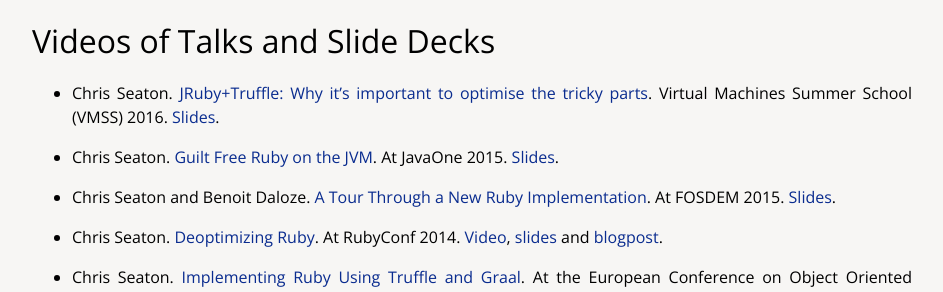
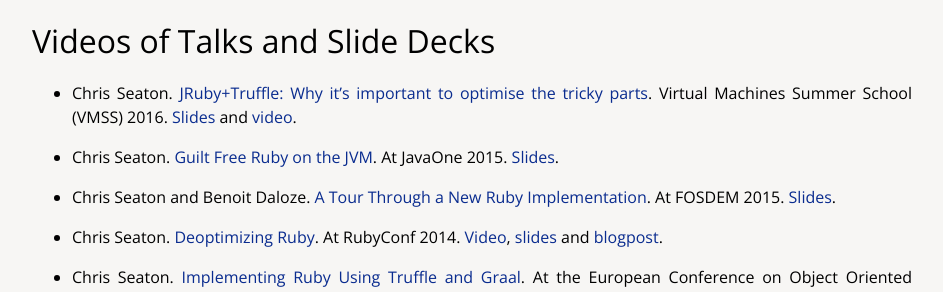
Before and after one commit to chrisseaton/chrisseaton.github.io, a Jekyll site: the page built from rubytruffle/index.md, in a window 1280 px wide and 900 px high, scrolled down 1748 px. Shown: the part 154-446 px from the top of the window, without its empty margins (168-1111 px from the left). Built offline with Jekyll 4.4.1, drawn with Linux system fonts in a browser that asks for light colours; nearby versions of some CDN libraries.

Commit message:
VMSS16 video.

```diff
--- a/rubytruffle/index.md
+++ b/rubytruffle/index.md
@@ -94,7 +94,7 @@
 
 # Videos of Talks and Slide Decks
 
-*   Chris Seaton. [JRuby+Truffle: Why it's important to optimise the tricky parts](javaone15/guilt-free-ruby-on-the-jvm.pdf). Virtual Machines Summer School (VMSS) 2016. [Slides](vmss16/vmss16-ruby.pdf).
+*   Chris Seaton. [JRuby+Truffle: Why it's important to optimise the tricky parts](javaone15/guilt-free-ruby-on-the-jvm.pdf). Virtual Machines Summer School (VMSS) 2016. [Slides](vmss16/vmss16-ruby.pdf) and [video](https://www.youtube.com/watch?v=b1NTaVQPt1E).
 
 *   Chris Seaton. [Guilt Free Ruby on the JVM](javaone15/guilt-free-ruby-on-the-jvm.pdf). At JavaOne 2015. [Slides](javaone15/guilt-free-ruby-on-the-jvm.pdf).
 
```
Also changed, not shown: index.md (+2 -1 lines).
